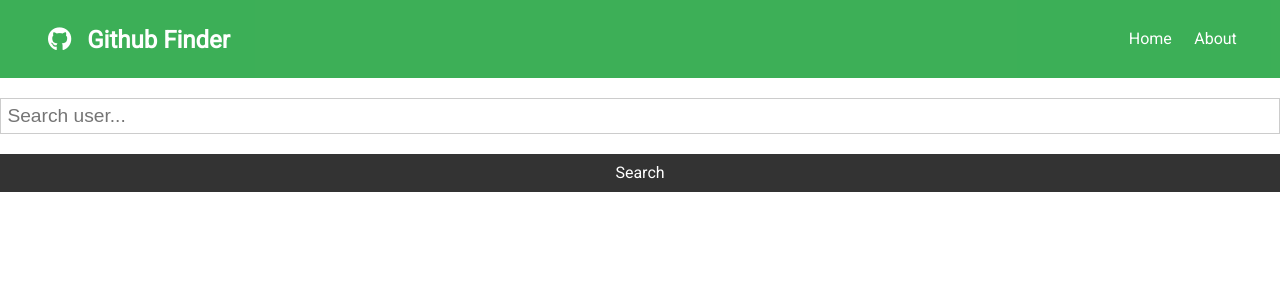
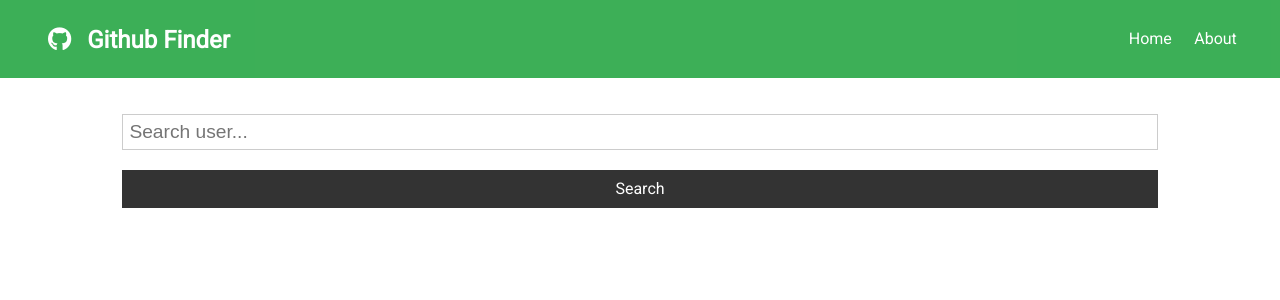
Before and after one commit to temesghentekeste/github-finder-react, a React (Create React App) app: page / in a window 1280 px wide. Shown: the top 300 px of the page. Built offline with nearby package versions, Linux system fonts and the light colour scheme.

Commit message:
Center main content of the site

```diff
--- a/src/App.js
+++ b/src/App.js
@@ -81,6 +81,7 @@ class App extends Component {
       <Router>
         <div className="App">
           <Navbar />
+          <div className="container">
             {showAlert && showAlert.msg && showAlert.type && (
               <Alert alert={showAlert} />
             )}
@@ -96,14 +97,13 @@ class App extends Component {
                       showClearUsers={showClearUsers}
                       setAlert={this.setAlert}
                     />
-                  <div className="container">
                     <Users loading={loading} users={users} />
-                  </div>
                   </>
                 )}
               />
               <Route exact path="/about" component={About} />
             </Switch>
+          </div>
         </div>
       </Router>
     );
```
Lines whose indentation alone changed are shown as unchanged.
